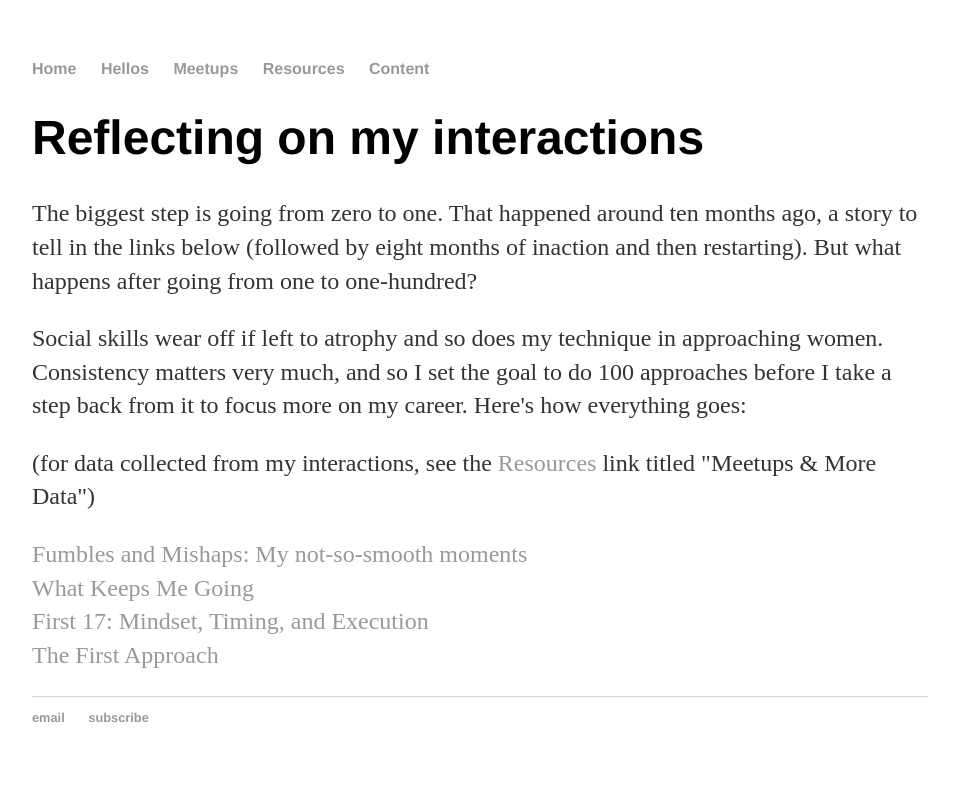
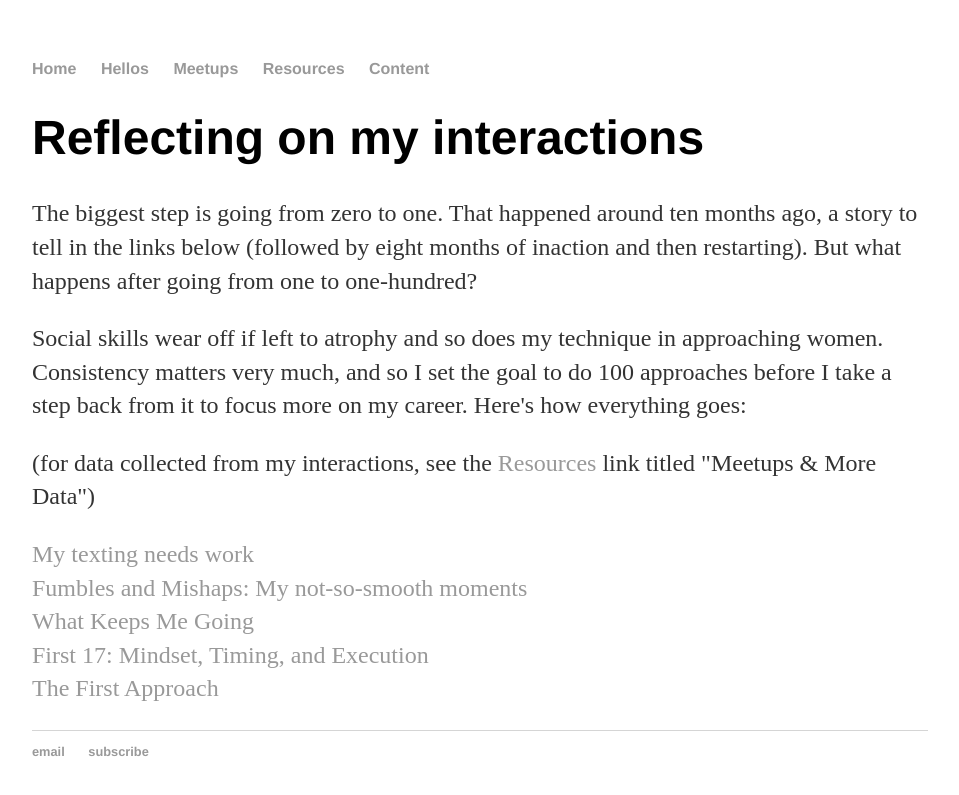
Before and after one commit to ahundredhellos/ahundredhellos.github.io, a Jekyll site: the page built from hellos/index.html, in a window 1280 px wide. Shown: the top 795 px of the page, without its empty margins (160-1119 px from the left). Built offline with Jekyll 4.4.1, drawn with Linux system fonts in a browser that asks for light colours.

Commit message:
Update index.html

```diff
--- a/hellos/index.html
+++ b/hellos/index.html
@@ -10,6 +10,8 @@ title: hellos
 </div><!-- /.blurb -->
 
 <p>
+	<a href="http://www.ahundredhellos.com/content/2017/06/24/My-texting-needs-work">My texting needs work</a>
+	<br>
 	<a href="http://www.ahundredhellos.com/content/2017/06/08/Fumbles-&-Mishaps">Fumbles and Mishaps: My not-so-smooth moments</a>
 	<br>
 	<a href="http://www.ahundredhellos.com/content/2017/06/05/what-keeps-me-going">What Keeps Me Going</a>
```
